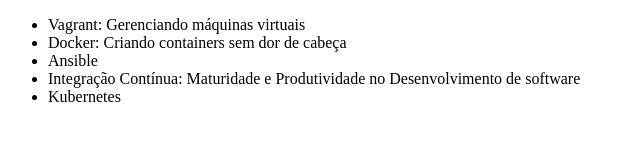
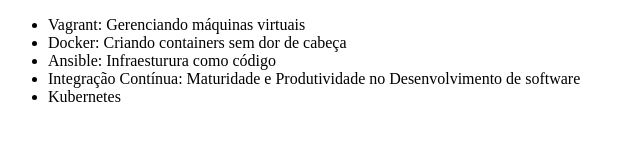
Before and after one commit to kernella-linus/revisao_curso_alura_ebc, a plain HTML site: page index.html in a window 1280 px wide. Shown: the whole page, without its empty margins (0-640 px from the left). Drawn offline with Linux system fonts and the light colour scheme.

Commit message:
Mudando o nome do curso de ansible

```diff
--- a/index.html
+++ b/index.html
@@ -9,7 +9,7 @@
     <ul>
         <li>Vagrant: Gerenciando máquinas virtuais</li>
         <li>Docker: Criando containers sem dor de cabeça</li>
-        <li>Ansible</li>
+        <li>Ansible: Infraesturura como código</li>
         <li>Integração Contínua: Maturidade e Produtividade no Desenvolvimento de software</li>
         <li>Kubernetes</li>
     </ul>
```
